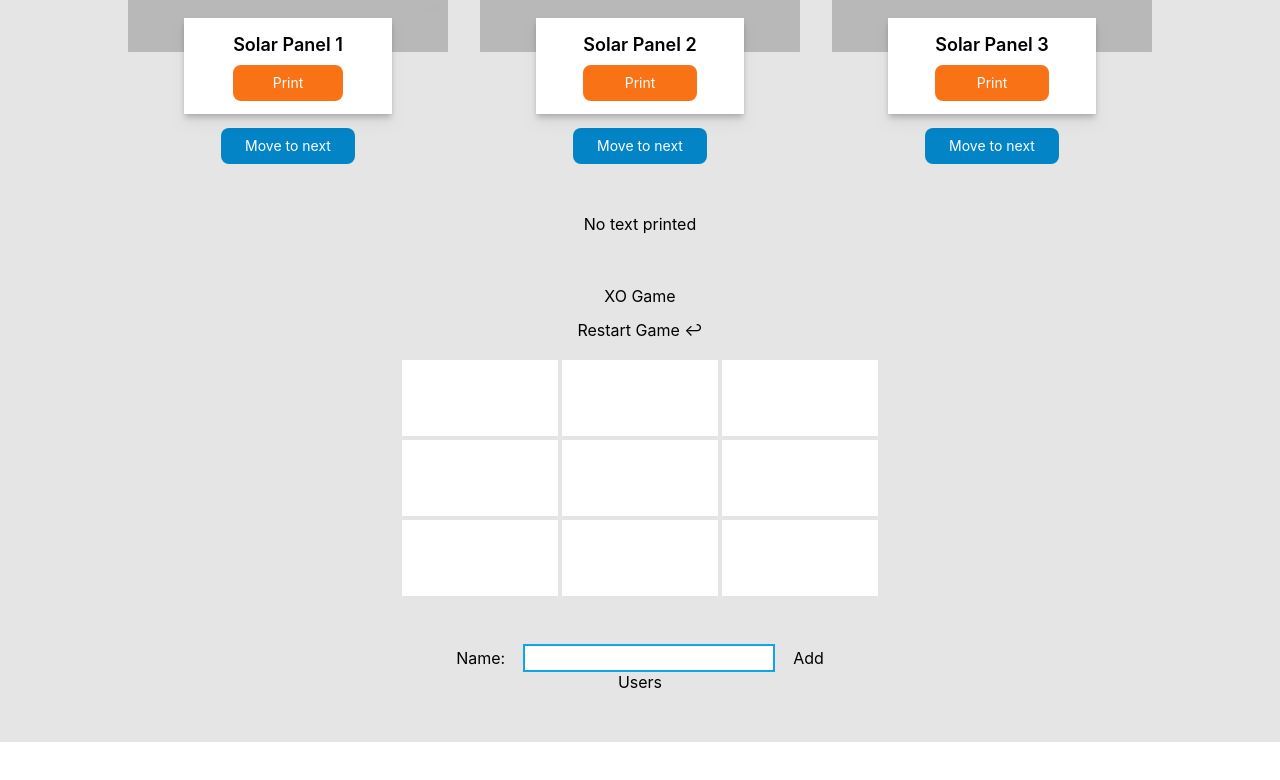
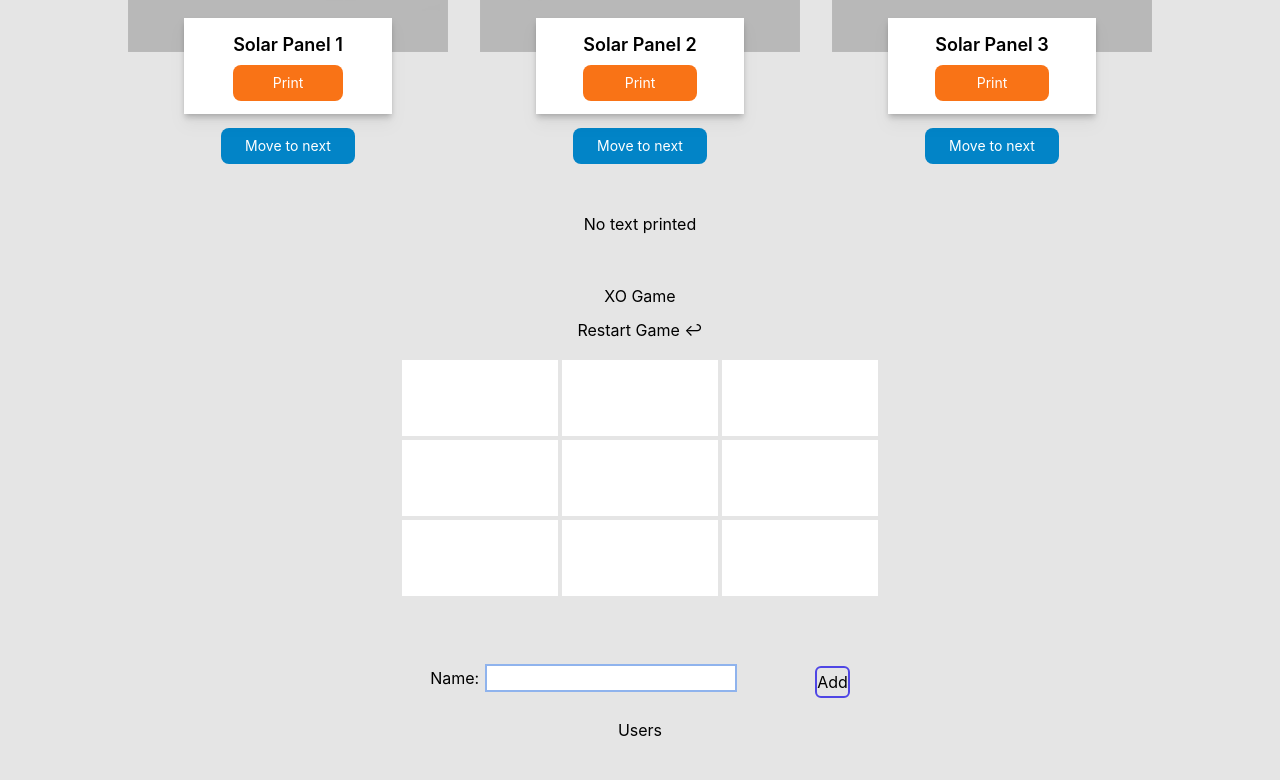
Before and after one commit to Amoly93/first_Project, a React (Create React App) app: page / in a window 1280 px wide. Shown: the part 498-1278 px from the top of the page. Before the commit the page ends 1240 px from the top, so only its background shows below. Built offline with nearby package versions, Linux system fonts and the light colour scheme.

Commit message:
adding delete

```diff
--- a/src/components/User-Info.js
+++ b/src/components/User-Info.js
@@ -14,30 +14,48 @@ function UserInfo() {
       setName("");
     }
   };
+  const deleteFunc = (index) => {
+    const newArray = [...userList];
+    newArray.splice(index, 1);
+    setUserList(newArray);
+  };
 
   return (
     <div>
-      <form className="space-x-5" onSubmit={addFunction}>
+      <form
+        className="flex justify-between flex-row gap-20 p-5"
+        onSubmit={addFunction}
+      >
+        <div className="flex gap-2">
           <label>Name:</label>
+          <div className="flex flex-col ">
             <input
               className={clsx(
-            "outline-none ring-2",
-            errors === "" ? "ring-sky-500" : " ring-red-500"
+                " top-0 outline-none ring-2",
+                errors === "" ? "focus:ring-green-500" : " ring-red-500"
               )}
               type="text"
               value={name}
               onChange={(e) => setName(e.target.value)}
             />
+            <span className="text-red-600"> {errors} </span>
+          </div>
+        </div>
 
-        <button type="submit">Add</button>
+        <button
+          className="rounded-md border-2 border-indigo-600 h-8 "
+          type="submit"
+        >
+          Add
+        </button>
       </form>
-      <span className="text-red-600"> {errors} </span>
 
       <p className="text-center ">Users</p>
-      {userList.map((user,index) => (
-        <div className="flex justify-center flex-row gap-10">   <p className="text-center text-green-800">{user}</p> <button >✖︎</button></div>
-
-
+      {userList.map((user, index) => (
+        <div className="flex justify-between flex-row ">
+          <p className="text-center text-green-800">{user}</p>{" "}
+          <button onClick={() => deleteFunc(index)}>✖︎</button>
+        </div>
       ))}
     </div>
   );
```
Lines whose indentation alone changed are shown as unchanged.
